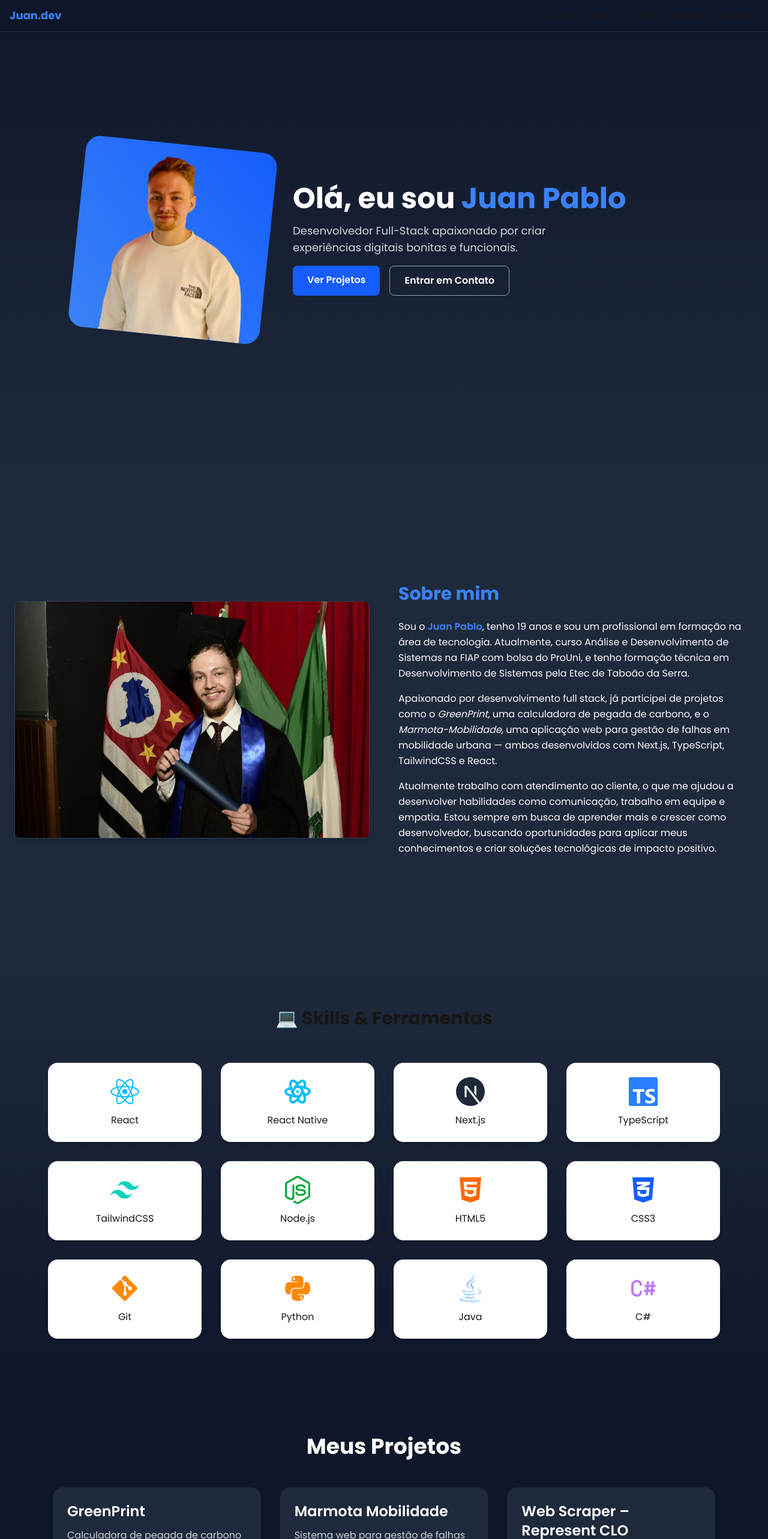
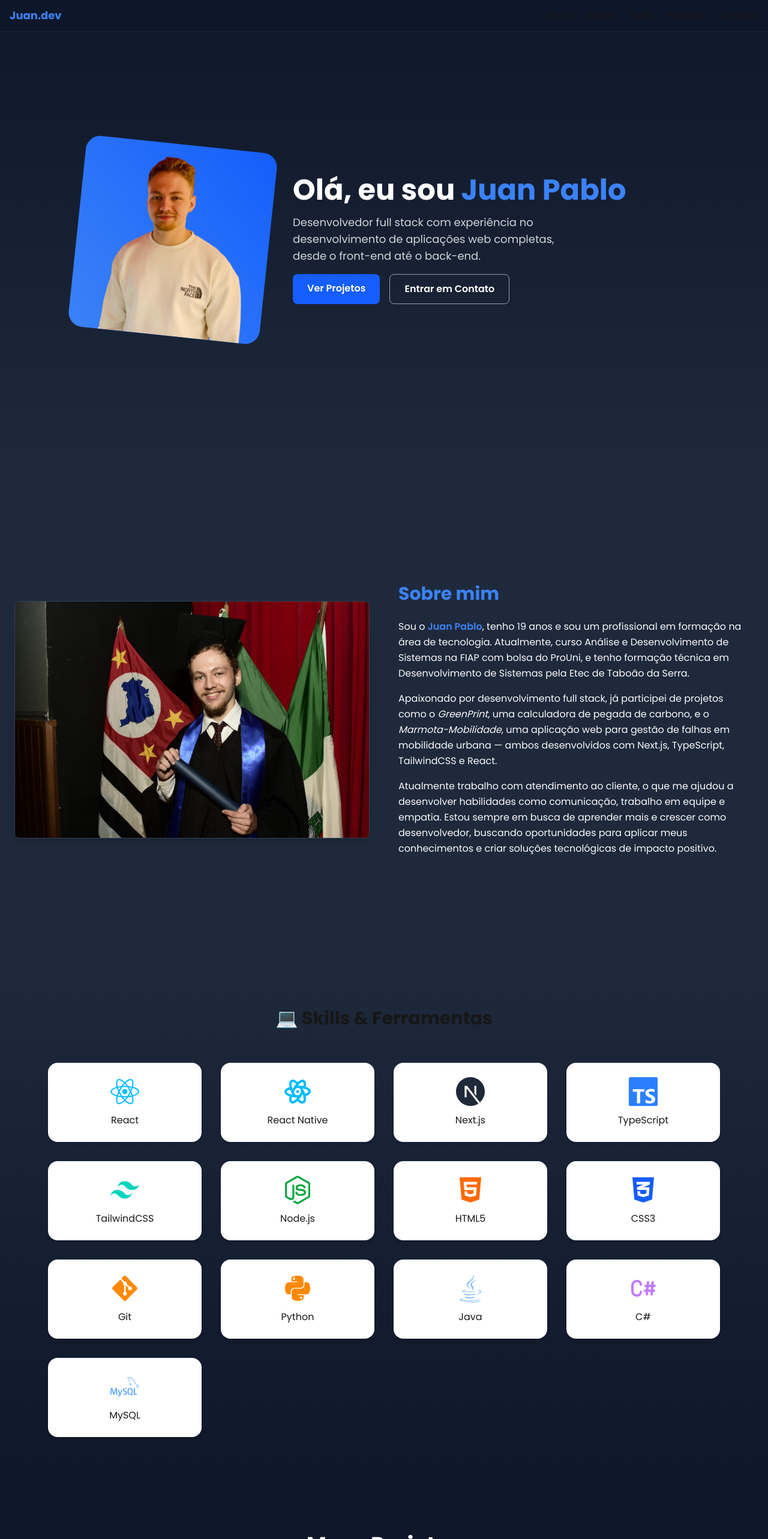
Before and after one commit to juanxto/portfolio, a Next.js app: page / in a window 1280 px wide. Shown: the top 2566 px of the page at 60% size. Built offline with nearby package versions, Linux system fonts and the light colour scheme.

Commit message:
Atualização na Hero e nas Skills

```diff
--- a/src/components/sections/Hero.tsx
+++ b/src/components/sections/Hero.tsx
@@ -38,7 +38,7 @@ export default function Hero() {
             Olá, eu sou <span className="text-[#3B82F6]">Juan Pablo</span>
           </h1>
           <p className="text-lg text-gray-300 max-w-md">
-            Desenvolvedor Full-Stack apaixonado por criar experiências digitais bonitas e funcionais.
+            Desenvolvedor full stack com experiência no desenvolvimento de aplicações web completas, desde o front-end até o back-end.
           </p>
           <div className="flex gap-4 justify-center md:justify-start">
             <a
--- a/src/components/sections/Skills.tsx
+++ b/src/components/sections/Skills.tsx
@@ -19,6 +19,7 @@ import {
   SiPostgresql,
   SiPython,
   SiCashapp,
+  SiMysql,
 } from "react-icons/si";
 import { TbBrandCSharp, TbBrandReactNative } from "react-icons/tb";
 
@@ -36,6 +37,7 @@ export default function Skills() {
     { name: "Python", icon: <FaPython className="text-orange-400" /> },
     { name: "Java", icon: <FaJava className="text-blue-300" /> },
     { name: "C#", icon: <TbBrandCSharp className="text-purple-400" /> },
+    { name: "MySQL", icon: <SiMysql className="text-blue-400" /> },
   ];
 
   return (
```
